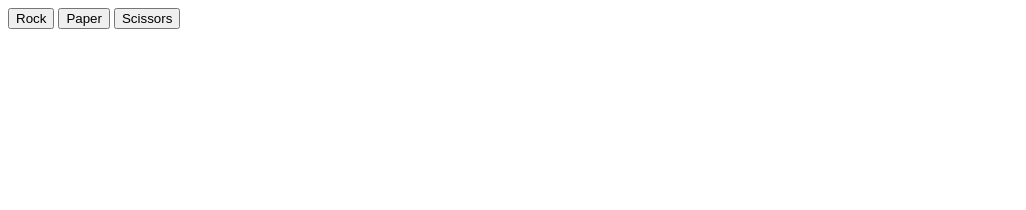
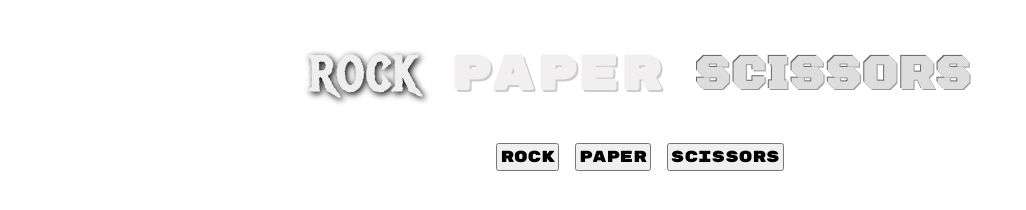
Before and after one commit to GGB-29/rock-paper-scissors, a plain HTML site: page index.html in a window 1280 px wide. Shown: the whole page, without its empty margins (0-1026 px from the left). Drawn offline with Linux system fonts and the light colour scheme.

Commit message:
feat: Add layout and font styling

```diff
--- a/index.html
+++ b/index.html
@@ -4,12 +4,17 @@
     <meta charset="UTF-8">
     <title>Rock Paper Scissors</title>
     <link rel="stylesheet" href="styles.css">
+    <link href="https://fonts.googleapis.com/css2?family=Metal+Mania&display=swap" rel="stylesheet">
+    <link href="https://fonts.googleapis.com/css2?family=Rubik+Mono+One&display=swap" rel="stylesheet">
+    <link href="https://fonts.googleapis.com/css2?family=Black+Ops+One&display=swap" rel="stylesheet">
 </head>
 <body>
-    <button id="rock">Rock</button>
-    <button id="paper">Paper</button>
-    <button id="scissors">Scissors</button>
-
+    <h1><div id="rockText">ROCK</div> <div id="paperText">PAPER</div> <div id="scissorsText">SCISSORS</div></h1>
+    <div id="buttons">
+        <button id="rock">Rock</button>
+        <button id="paper">Paper</button>
+        <button id="scissors">Scissors</button>
+    </div>
     <div id="result"></div>
     <script src="game.js"></script>
 </body>
--- a/styles.css
+++ b/styles.css
@@ -0,0 +1,63 @@
+body{
+    display: flex;
+    flex-direction: column;
+}
+
+h1 {
+    display: flex;
+    justify-content: center;
+    align-items: center;
+    gap: 16px;
+    flex: auto;
+}
+
+#rockText{
+    font-family: 'Metal Mania', cursive;
+    font-size: 3rem;
+    text-transform: uppercase;
+    letter-spacing: 2px;
+    color: #eee;
+    text-shadow: 2px 2px 6px #000;
+}
+
+#paperText{
+    font-family: 'Rubik Mono One', monospace;
+    font-size: 3rem;
+    text-transform: uppercase;
+    color: rgb(241, 239, 239);
+    text-shadow: 2px 2px 0 #ccc;
+    padding: 1rem;
+    letter-spacing: 2px;
+}
+
+#scissorsText{
+    font-family: 'Black Ops One', sans-serif;
+    font-size: 3rem;
+    text-transform: uppercase;
+    color: #ddd;
+    letter-spacing: 2px;
+    text-shadow: 1px 1px 0 #999, -1px -1px 0 #666;
+}
+
+#buttons {
+    display: flex;
+    justify-content: center;
+    gap: 16px;
+
+}
+
+#rock, #paper, #scissors {
+    font-family: 'Rubik Mono One', monospace;
+    color: black;
+    font-size:1rem;
+    padding: 2px;
+}
+
+#result {
+    margin-top: 32px;
+    display: flex;
+    justify-content: center;
+    font-family: 'Rubik Mono One', monospace;
+    color: #f7e708;
+
+}
```
